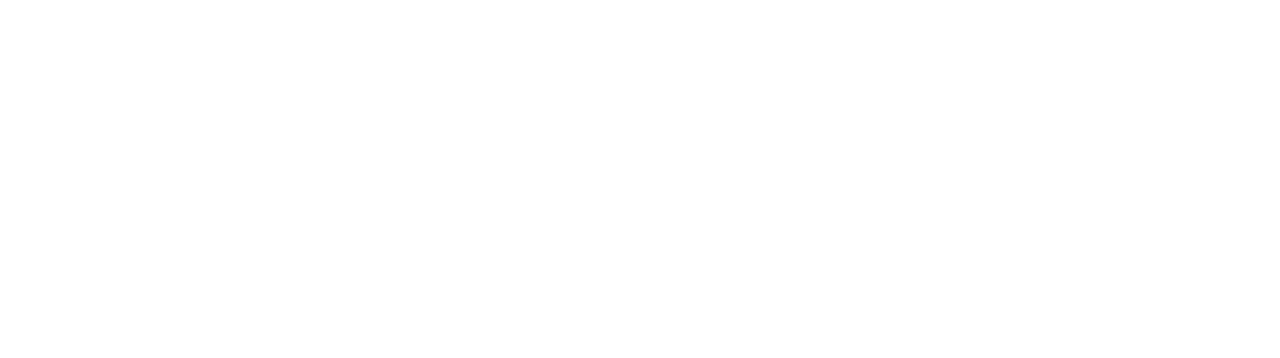
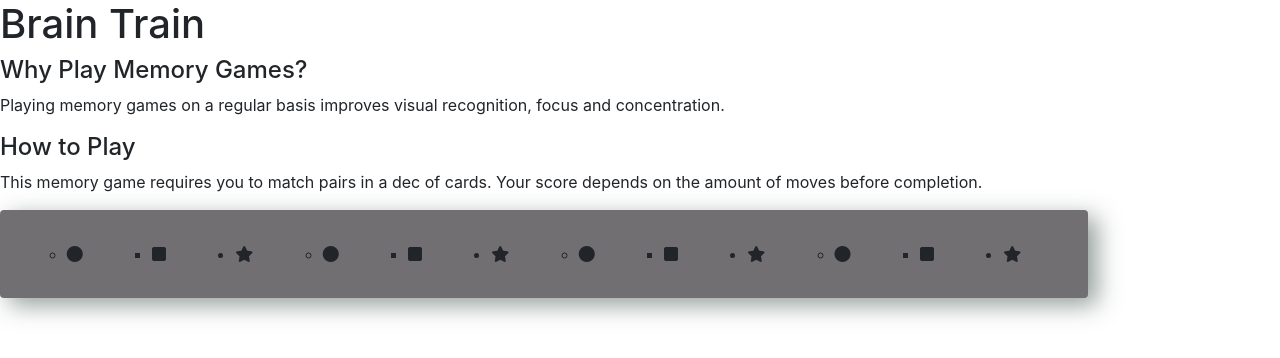
Before and after one commit to MMcod3/Brain-Train-game, a plain HTML site: page index.html in a window 1280 px wide. Drawn offline with nearby package versions, Linux system fonts and the light colour scheme; files that its build step writes are made by us from their sources.

Commit message:
second commit

```diff
--- a/index.html
+++ b/index.html
@@ -7,9 +7,60 @@
     <title>Brain Train</title>
     <link rel="stylesheet" href="https://stackpath.bootstrapcdn.com/bootstrap/4.3.1/css/bootstrap.min.css" integrity="sha384-ggOyR0iXCbMQv3Xipma34MD+dH/1fQ784/j6cY/iJTQUOhcWr7x9JvoRxT2MZw1T" crossorigin="anonymous">
     <script src="https://kit.fontawesome.com/81a26bb518.js" crossorigin="anonymous"></script>
+    <link rel="stylesheet" href="css/style.css">
 </head>
 <body>
     <div class=container-fluid></div>
+    <h1>Brain Train</h1>
+    <article>
+        <h4>Why Play Memory Games?</h4>
+        <p>Playing memory games on a regular basis improves visual recognition, focus and concentration.</p>
+    </div>
+    <div>
+        <h4>How to Play</h4>
+        <P>This memory game requires you to match pairs in a dec of cards. Your score depends on the amount of moves before completion.</P>
+    </div>
+    </article>
 
+
+    <ul class="deck" id="cards-deck">
+        <li class="cards" type="circle">
+            <i class="fa-solid fa-circle"></i>
+        </li>
+        <li class="cards" type="square">
+            <i class="fa-solid fa-square"></i>
+        </li>
+        <li class="cards" type="star">
+            <i class="fa-solid fa-star"></i>
+        </li>
+        <li class="cards" type="circle">
+            <i class="fa-solid fa-circle"></i>
+        </li>
+        <li class="cards" type="square">
+            <i class="fa-solid fa-square"></i>
+        </li>
+        <li class="cards" type="star">
+            <i class="fa-solid fa-star"></i>
+        </li>
+        <li class="cards" type="circle">
+            <i class="fa-solid fa-circle"></i>
+        </li>
+        <li class="cards" type="square">
+            <i class="fa-solid fa-square"></i>
+        </li>
+        <li class="cards" type="star">
+            <i class="fa-solid fa-star"></i>
+        </li>
+        <li class="cards" type="circle">
+            <i class="fa-solid fa-circle"></i>
+        </li>
+        <li class="cards" type="square">
+            <i class="fa-solid fa-square"></i>
+        </li>
+        <li class="cards" type="star">
+            <i class="fa-solid fa-star"></i>
+        </li>
+    </ul>
+    </div>
 </body>
 </html>
--- a/style.css
+++ b/style.css
@@ -0,0 +1,9 @@
+.deck {
+	width: 85%;
+	background: #716F71;
+	padding: 2rem;
+	border-radius: 4px;
+	box-shadow: 9px 7px 23px 0 rgba(40, 61, 53, 0.5);
+	display: flex;
+    justify-content: space-around;
+	flex-wrap: wrap;
```
